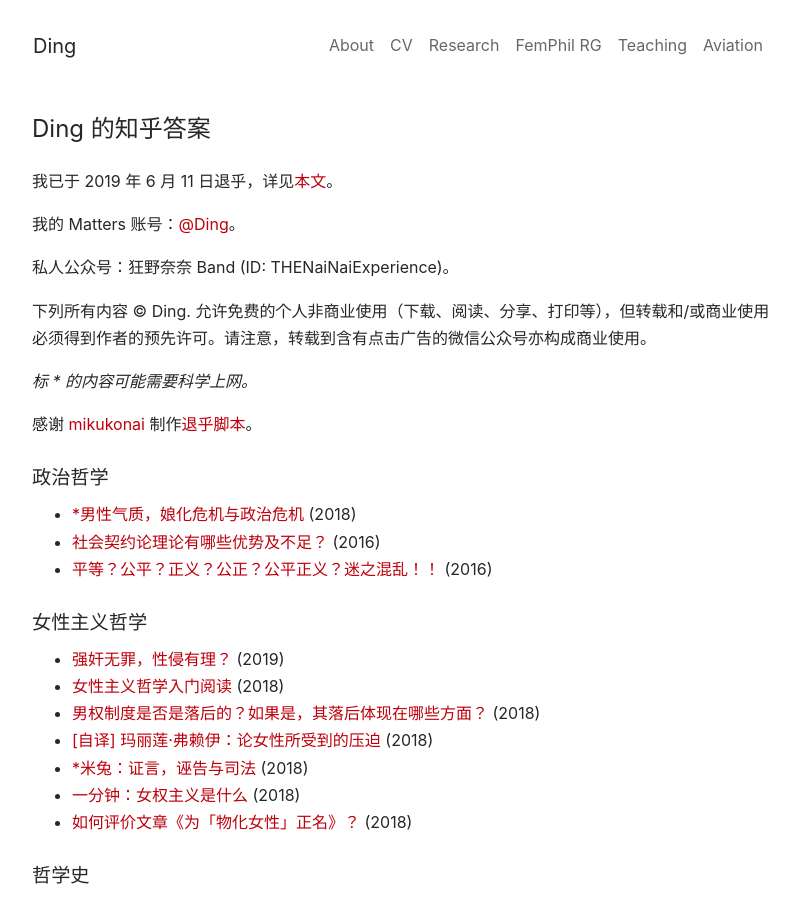
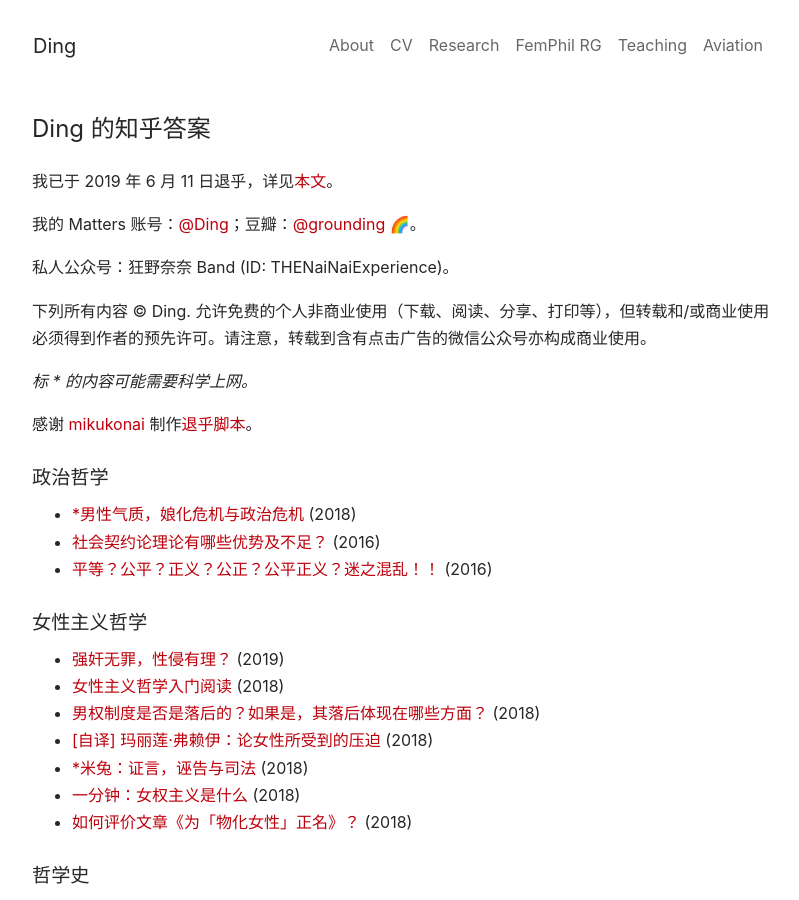
Before and after one commit to dingherself/dingherself.github.io, a Jekyll site: the page built from farewell-zhihu/index.html, in a window 1280 px wide and 900 px high. Shown: the whole window, without its empty margins (238-1037 px from the left). Built offline with Jekyll 4.4.1, drawn with Linux system fonts in a browser that asks for light colours; nearby versions of some CDN libraries.

Commit message:
update douban

```diff
--- a/farewell-zhihu/index.html
+++ b/farewell-zhihu/index.html
@@ -9,7 +9,7 @@ published: true
 
 <p>我已于 2019 年 6 月 11 日退乎，详见<a href="https://zhuanlan.zhihu.com/p/68754071">本文</a>。</p>
 
-<p>我的 Matters 账号：<a href="https://matters.news/@ding">@Ding</a>。</p>
+<p>我的 Matters 账号：<a href="https://matters.news/@ding">@Ding</a>；豆瓣：<a href="https://www.douban.com/people/shannon403/">@grounding 🌈</a>。</p>
 
 <p>私人公众号：狂野奈奈 Band (ID: THENaiNaiExperience)。</p>
 
```
